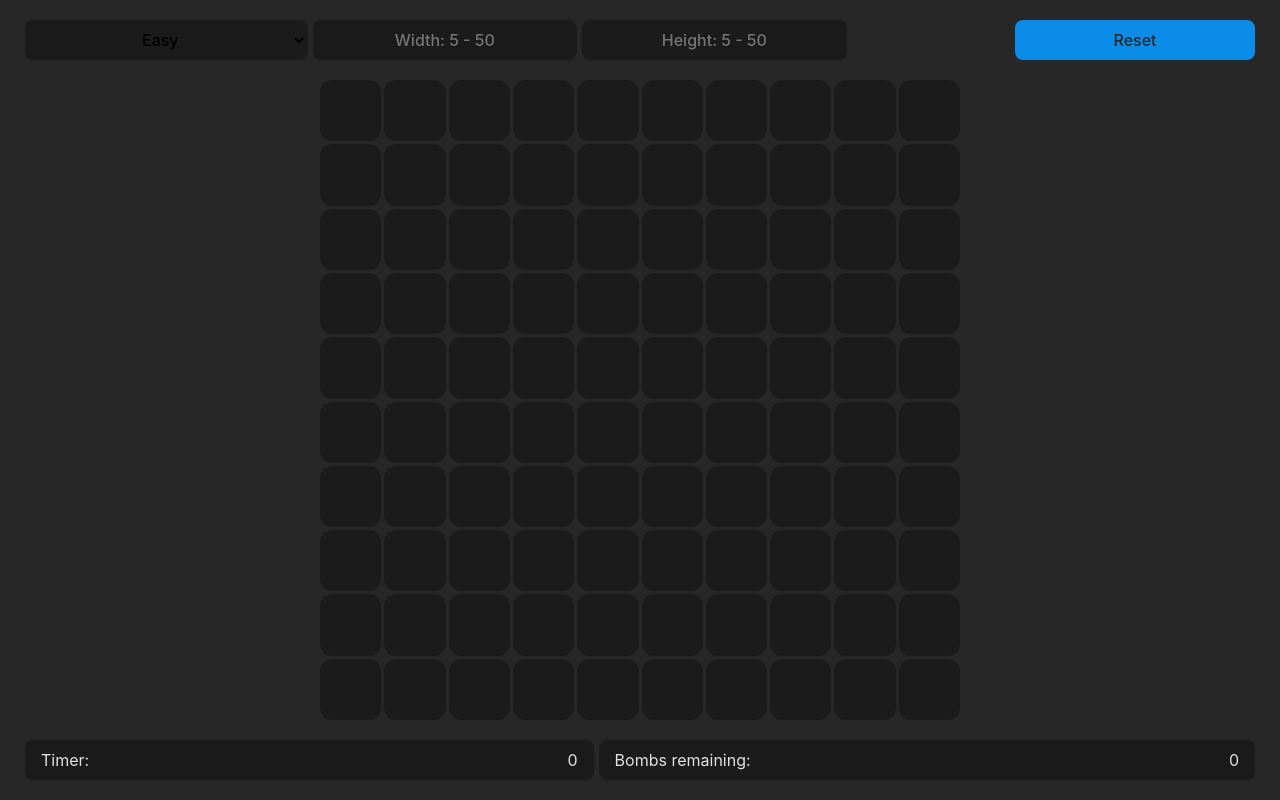
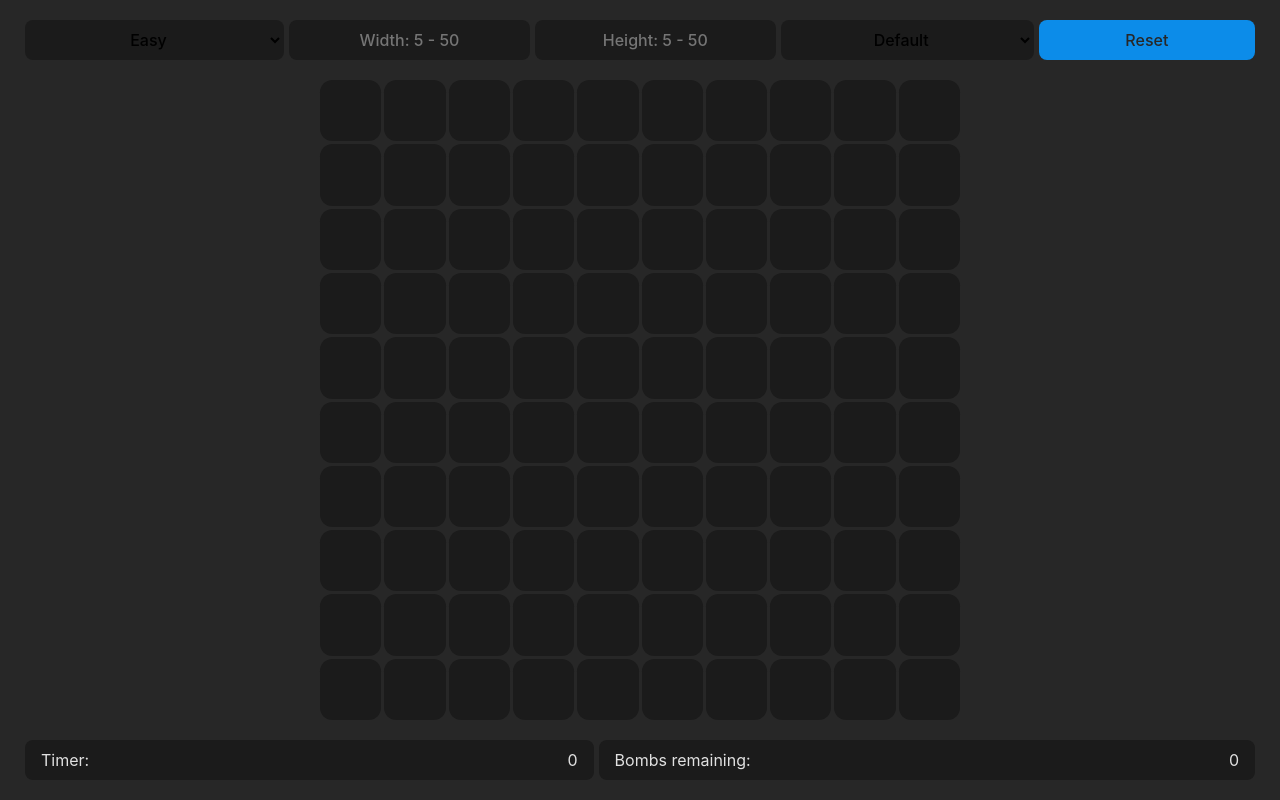
Before and after one commit to Hexy32/minimalistic-minesweeper, a React (Vite) app: page / in a window 1280 px wide. Built offline with nearby package versions, Linux system fonts and the light colour scheme.

Commit message:
added style options

```diff
--- a/package.json
+++ b/package.json
@@ -11,6 +11,7 @@
   "dependencies": {
     "@vercel/analytics": "^1.0.2",
     "font-color-contrast": "^11.1.0",
+    "npm": "^10.4.0",
     "react": "^18.2.0",
     "react-dom": "^18.2.0"
   },
--- a/src/App.tsx
+++ b/src/App.tsx
@@ -19,6 +19,7 @@ const DEFAULT_GAME: Game = {
   hasWon: false,
   finalTime: -1,
   difficulty: 'easy',
+  style: 'default',
   dimensions: {
     width: 10,
     height: 10,
--- a/src/components/Board.tsx
+++ b/src/components/Board.tsx
@@ -128,22 +128,31 @@ export default function Board({ mobile, game, dispatch }: BoardProps) {
     flagTile(tile)
   }
 
-  function getBackgroundColor(n: number) {
+  function getColor(n: number | undefined, tile: Tile) {
+    if (!tile.isOpen || (tile.isOpen && tile.isBomb)) {
+      return 'var(--main-color)'
+    }
+
+    const colorOpacity = '70'
+
     switch (n) {
+      case undefined:
       case 0:
         return '#2e2e2e'
+      case 9:
       case 1:
-        return '#004cff'
+        return game.style === 'text' ? '#004cff' : '#225071' + colorOpacity
       case 2:
-        return '#00ff00'
+        return game.style === 'text' ? '#00ff00' : '#1d791d' + colorOpacity
       case 3:
       case 6:
-        return '#ff0000'
+        return game.style === 'text' ? '#ff0000' : '#7a1e1e' + colorOpacity
+      case 8:
       case 4:
-        return '#ff00ff'
+        return game.style === 'text' ? '#ff00ff' : '#791d79' + colorOpacity
       case 5:
       case 7:
-        return '#ffe500'
+        return game.style === 'text' ? '#ffe500' : '#78791d' + colorOpacity
     }
   }
 
@@ -167,10 +176,13 @@ export default function Board({ mobile, game, dispatch }: BoardProps) {
             style={{
               userSelect: 'none',
               background: tile.isBomb ? '' : '',
-              color:
-                !tile.isOpen || (tile.isOpen && tile.isBomb)
-                  ? 'var(--main-color)'
-                  : getBackgroundColor(tile.number ?? 0),
+              color: game.style === 'text' ? getColor(tile.number, tile) : 'white',
+              backgroundColor:
+                game.style === 'blocks'
+                  ? getColor(tile.number, tile)
+                  : tile.isOpen
+                  ? '#2e2e2e'
+                  : 'var(--main-color)',
             }}
             key={i}
             id={tile.cords.x + ' ' + tile.cords.y}
--- a/src/components/Options.tsx
+++ b/src/components/Options.tsx
@@ -1,4 +1,4 @@
-import { Action, Difficulty, Game } from '../types'
+import { Action, Difficulty, Game, Style } from '../types'
 
 import styles from '../styles/options.module.css'
 import uiStyles from '../styles/ui.module.css'
@@ -12,6 +12,7 @@ export default function Options({ mobile, game, dispatch }: OptionsProps) {
     const inputs = currentTarget.parentElement?.children!
 
     const difficulty = (inputs[0] as HTMLSelectElement).value as Difficulty
+    const boardStyle = (inputs[3] as HTMLSelectElement).value as Style
 
     let width = parseInt((inputs[1] as HTMLInputElement).value)
     let height = parseInt((inputs[2] as HTMLInputElement).value)
@@ -38,11 +39,12 @@ export default function Options({ mobile, game, dispatch }: OptionsProps) {
     }
 
     dispatch({ type: 'set-difficulty', payload: difficulty })
+    dispatch({ type: 'set-style', payload: boardStyle })
 
     if (!isNaN(width)) dispatch({ type: 'set-width', payload: width })
     if (!isNaN(height)) dispatch({ type: 'set-height', payload: height })
 
-    dispatch({ type: 'regenerate-board' })
+    if (currentTarget.id !== 'style') dispatch({ type: 'regenerate-board' })
 
     // Send toast
     switch (currentTarget.id) {
@@ -82,10 +84,20 @@ export default function Options({ mobile, game, dispatch }: OptionsProps) {
           },
         })
         break
+      case 'style':
+        dispatch({
+          type: 'show-toast',
+          payload: {
+            message: `Style changed to ${boardStyle}`,
+            color: '#0c8ce9',
+          },
+        })
+        break
     }
   }
 
   const difficulties = ['Easy', 'Medium', 'Hard', 'Master']
+  const boardStyles = ['Default', 'Text', 'Blocks']
 
   return (
     <section className={uiStyles.ui + ' ' + (mobile ? styles.mobile : undefined)}>
@@ -93,8 +105,7 @@ export default function Options({ mobile, game, dispatch }: OptionsProps) {
         onChange={e => handleUpdate(e.currentTarget)}
         name="Difficulty"
         id="difficulty"
-        defaultValue={game.difficulty}
-      >
+        defaultValue={game.difficulty}>
         {difficulties.map(diff => {
           return (
             <option key={diff} value={diff.toLowerCase()}>
@@ -121,12 +132,21 @@ export default function Options({ mobile, game, dispatch }: OptionsProps) {
         max={50}
         min={5}
       />
-      <span />
+      <select
+        name="Style"
+        id="style"
+        onChange={e => handleUpdate(e.currentTarget)}
+        defaultValue={game.style}>
+        {boardStyles.map(style => (
+          <option key={style} value={style.toLowerCase()}>
+            {style}
+          </option>
+        ))}
+      </select>
       <button
         className={styles.updateButton}
         id="reset"
-        onClick={e => handleUpdate(e.currentTarget)}
-      >
+        onClick={e => handleUpdate(e.currentTarget)}>
         Reset
       </button>
     </section>
--- a/src/util/reducer.ts
+++ b/src/util/reducer.ts
@@ -58,6 +58,11 @@ export default function reducer(game: Game, action: Action): Game {
         started: false,
         over: false,
       }
+    case 'set-style':
+      return {
+        ...game,
+        style: action.payload
+      }
     case 'show-toast':
       return { ...game, currentToast: action.payload }
     default:
```
Also changed, not shown: src/types.d.ts (+7 -0 lines), 1 other file (tests, documents, lock files or other folders).
